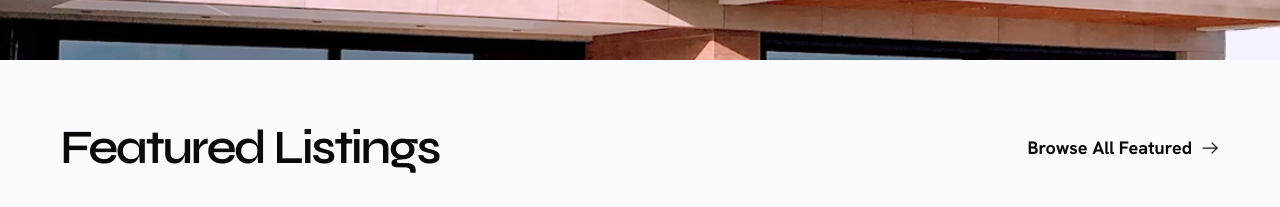
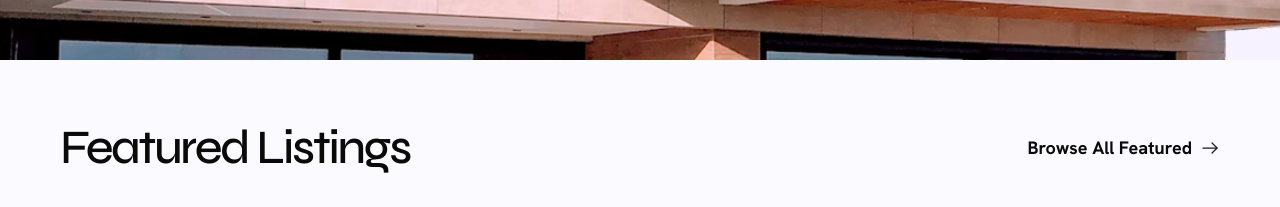
Before and after one commit to ziedann/homezy, a Next.js app: page / in a window 1280 px wide. Shown: the part 1140-1347 px from the top of the page. Built offline with nearby package versions, Linux system fonts and the light colour scheme; no server answers.

Commit message:
refactor: update font family settings for 'Syne' in globals.css and layout.tsx, enhance font application in HeadingLine component, and add Metadata import in page.tsx

```diff
--- a/src/app/components/ui/HeadingLine/index.tsx
+++ b/src/app/components/ui/HeadingLine/index.tsx
@@ -9,7 +9,7 @@ interface HeadingLineProps {
 export default function HeadingLine({ text, icon, className = '' }: HeadingLineProps) {
   return (
     <div className={`flex items-center gap-4 ${className}`}>
-      <h1 className='font-syne lg:text-[72px] text-[42px] font-medium lg:leading-[88px] leading-[50px] tracking-[-0.04em] text-secondary-dark-100'>
+      <h1 className='font-syne lg:text-[72px] text-[42px] font-medium lg:leading-[88px] leading-[50px] tracking-[-0.04em] text-secondary-dark-100' style={{ fontFamily: 'var(--font-syne), system-ui, -apple-system, BlinkMacSystemFont, "Segoe UI", Roboto, sans-serif' }}>
         {text}
       </h1>
       {icon && (
--- a/src/app/globals.css
+++ b/src/app/globals.css
@@ -6,7 +6,7 @@
 @layer base {
   :root {
     --font-hanken: 'Hanken Grotesk', system-ui, -apple-system, BlinkMacSystemFont, 'Segoe UI', Roboto, sans-serif;
-    --font-syne: 'Syne', Georgia, 'Times New Roman', serif;
+    --font-syne: 'Syne', system-ui, -apple-system, BlinkMacSystemFont, 'Segoe UI', Roboto, sans-serif;
   }
 
   /* Prevent invisible text during font swap period */
@@ -16,8 +16,15 @@
   }
 
   .font-syne {
-    font-family: var(--font-syne);
+    font-family: var(--font-syne), 'Syne', system-ui, -apple-system, BlinkMacSystemFont, 'Segoe UI', Roboto, sans-serif !important;
     font-display: swap;
+    font-weight: 500;
+  }
+
+  /* Specific heading styles to ensure Syne font is applied */
+  h1.font-syne {
+    font-family: 'Syne', var(--font-syne), system-ui, -apple-system, BlinkMacSystemFont, 'Segoe UI', Roboto, sans-serif !important;
+    font-weight: 500 !important;
   }
 
   /* Optimize image loading */
--- a/src/app/layout.tsx
+++ b/src/app/layout.tsx
@@ -24,7 +24,7 @@ const syne = Syne({
   variable: "--font-syne",
   display: "swap",
   preload: true,
-  fallback: ['Georgia', 'Times New Roman', 'serif'],
+  fallback: ['system-ui', '-apple-system', 'BlinkMacSystemFont', 'Segoe UI', 'Roboto', 'sans-serif'],
 });
 
 export const metadata: Metadata = {
@@ -159,6 +159,7 @@ export default function RootLayout({
         <link rel="preconnect" href="https://fonts.googleapis.com" />
         <link rel="preconnect" href="https://fonts.gstatic.com" crossOrigin="anonymous" />
         <link rel="dns-prefetch" href="https://fonts.googleapis.com" />
+        <link href="https://fonts.googleapis.com/css2?family=Syne:wght@400;500;600;700;800&display=swap" rel="stylesheet" />
         <script
           type="application/ld+json"
           dangerouslySetInnerHTML={{
--- a/src/app/page.tsx
+++ b/src/app/page.tsx
@@ -1,4 +1,7 @@
+'use client'
+
 import React from 'react'
+import { Metadata } from 'next'
 import HeroSection from '@/app/components/sections/HeroSection'
 import FeaturedSection from '@/app/components/sections/FeaturedSection'
 import BenefitsSection from '@/app/components/sections/BenefitsSection'
```
